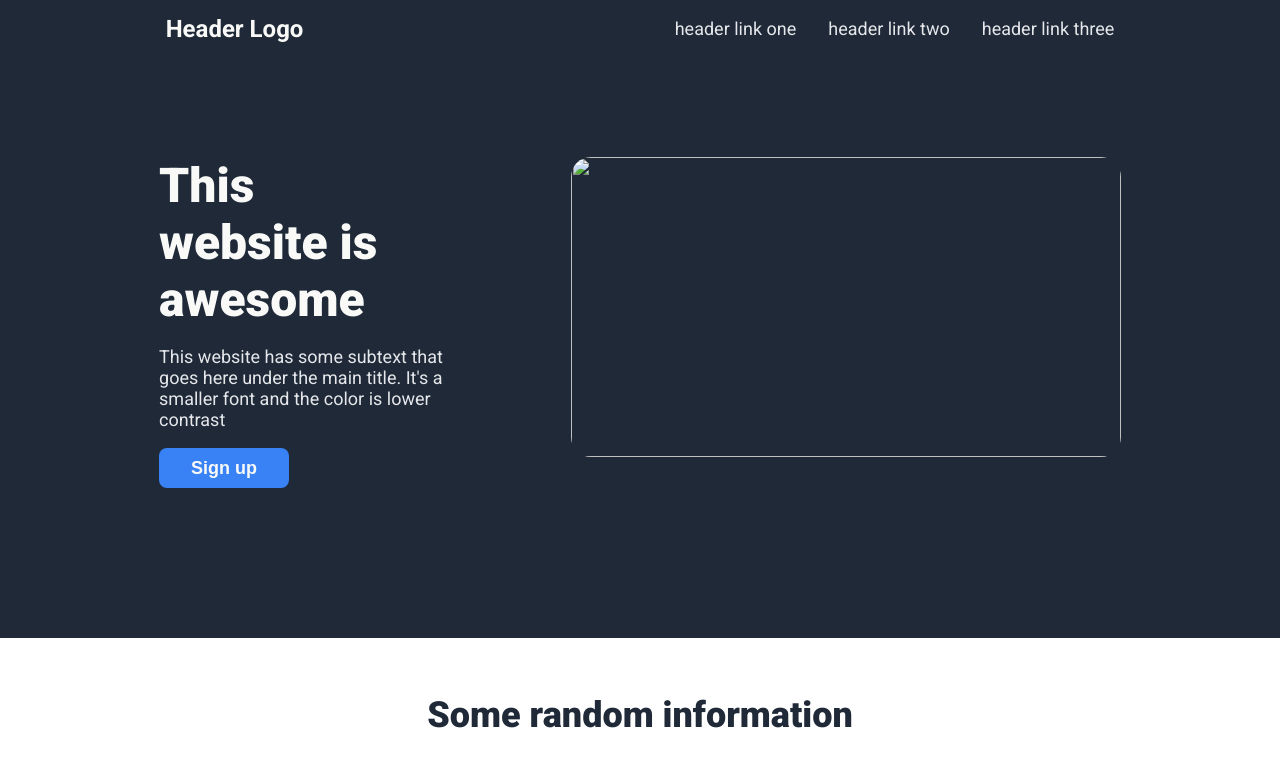
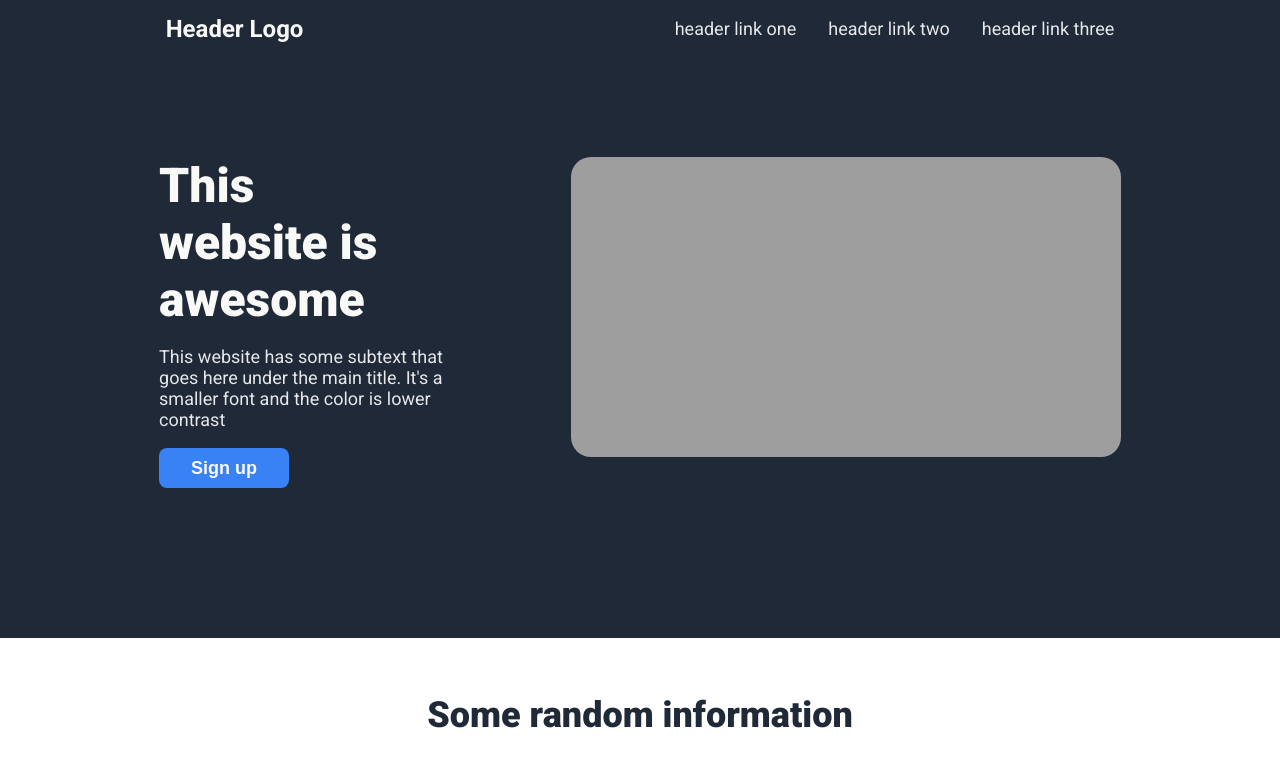
Before and after one commit to dkkmartin/landing-page, a plain HTML site: page index.html in a window 1280 px wide. Shown: the top 783 px of the page. Drawn offline with Linux system fonts and the light colour scheme; the site is published under a folder, as on GitHub Pages, so addresses that start at the root find nothing.

Commit message:
Small fix with img

```diff
--- a/index.html
+++ b/index.html
@@ -30,7 +30,7 @@
             </div>
 
             <div class="hero-image-box">
-                <img src="/images/photo-hero.jpg" id="hero-image">
+                <img src="images/photo-hero.jpg" id="hero-image">
             </div>
 
         </div>
```
